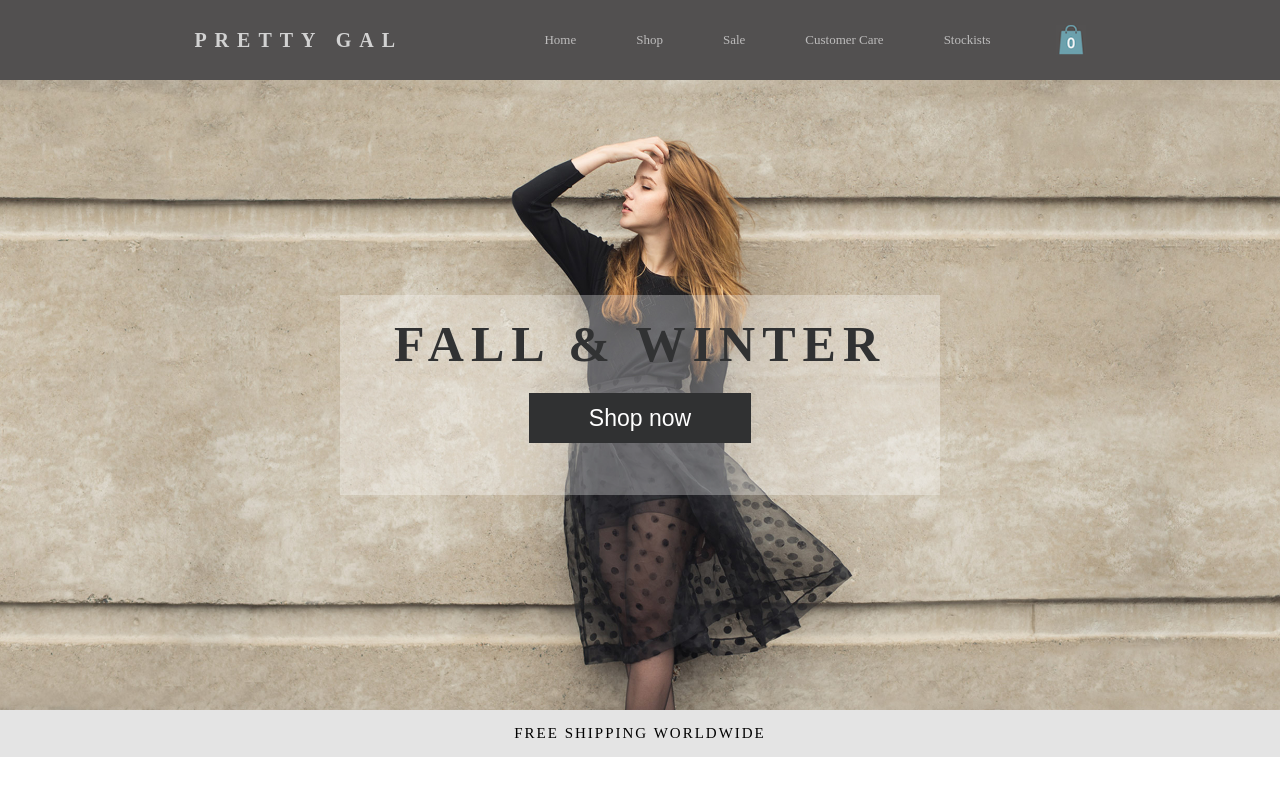
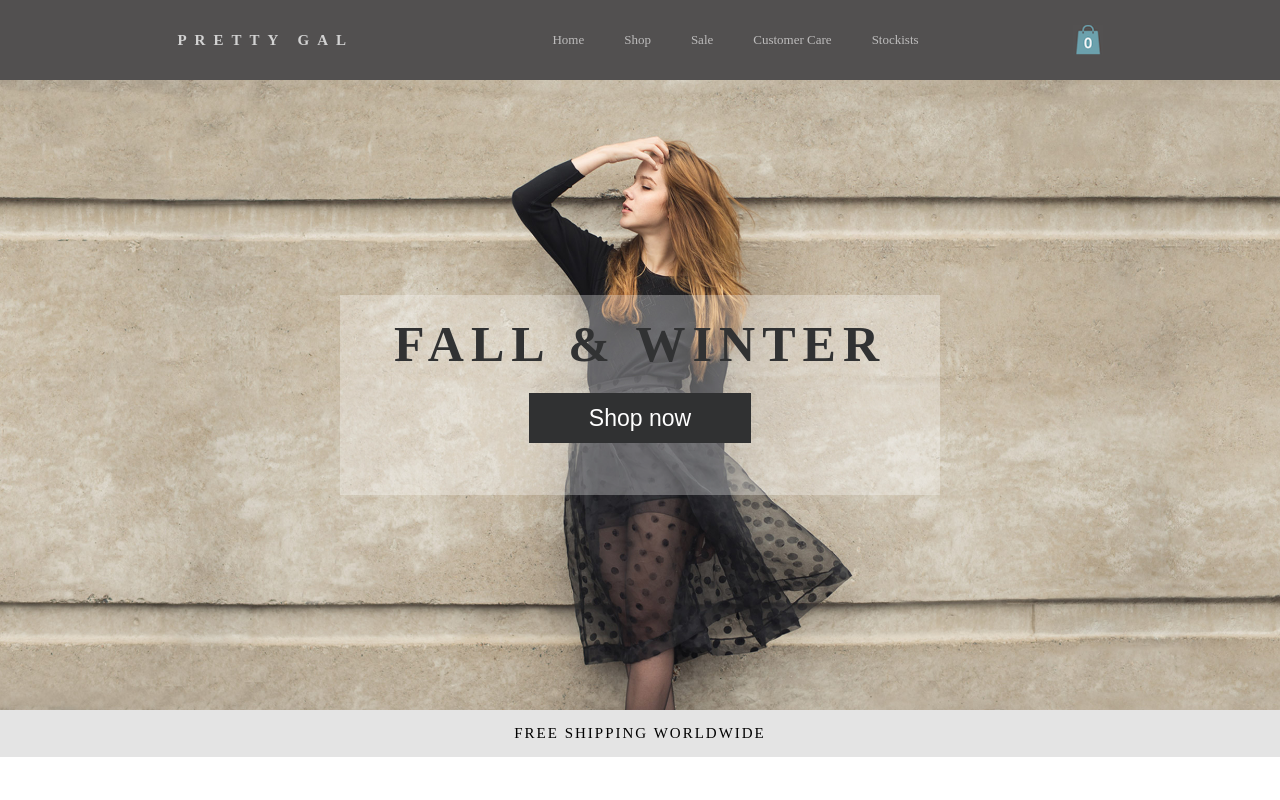
Before and after one commit to RaphaHsu/goodidea-react-track, a React app: page / in a window 1280 px wide. Shown: the top 800 px of the page. Built offline with nearby package versions, Linux system fonts and the light colour scheme.

Commit message:
set global container

```diff
--- a/src/components/Header.js
+++ b/src/components/Header.js
@@ -6,6 +6,7 @@ class Header extends React.Component {
   render() {
     return (
       <header>
+        <div className="container">
           <a className="logo">PRETTY GAL</a>
           <ul className="navbar">
             <li>Home</li>
@@ -15,6 +16,7 @@ class Header extends React.Component {
             <li>Stockists</li>
           </ul>
           <img className="shoppingCart" src={shoppingcart} alt="shoppingcart" />
+        </div>
       </header>
     );
   }
--- a/src/components/Main.js
+++ b/src/components/Main.js
@@ -14,7 +14,7 @@ class Main extends React.Component {
           <h3 className="title_sub">Must Have Items</h3>
         </div>
 
-        <div className="products_group">
+        <div className="products_group container">
           <div className="product">
             <img src={product1} />
           </div>
--- a/src/index.js
+++ b/src/index.js
@@ -2,6 +2,7 @@ import React from "react";
 import ReactDOM from "react-dom";
 import App from "./App.js";
 import "./styles/Reset.scss";
+import "./styles/global.scss"
 import { library } from '@fortawesome/fontawesome-svg-core'
 import { faFacebookF, faInstagram, faTwitter, faPinterestP } from '@fortawesome/free-brands-svg-icons'
 
--- /dev/null
+++ b/src/styles/Global.scss
@@ -0,0 +1,4 @@
+.container{
+  width: 80%;
+  display: flex;
+}
--- a/src/styles/Header.scss
+++ b/src/styles/Header.scss
@@ -5,9 +5,13 @@ header {
   justify-content: center;
   background-color: #525050;
   align-items: center;
+  .container{
+    align-items: center;
+    justify-content: space-around;
+  }
   .logo {
     color: #D2D2D2;
-    font-size: 20px;
+    font-size: 15px;
     line-height: 80px;
     letter-spacing: 8px;
     font-weight: 800;
@@ -33,7 +37,7 @@ header {
     display: inline-block;
     color: #bdbcbc;
     font-size: 13px;
-    margin: 0 30px;
+    padding: 0px 20px;
   }
   li:hover{
     cursor: pointer;
--- a/src/styles/Main.scss
+++ b/src/styles/Main.scss
@@ -24,8 +24,6 @@
   margin: 0 auto;
   text-align: center;
   padding-bottom: 100px;
-  display: flex;
-  width: 80%;
   .product{
     display: inline-block;
     padding: 0px 5px;
```
Lines whose indentation alone changed are shown as unchanged.
